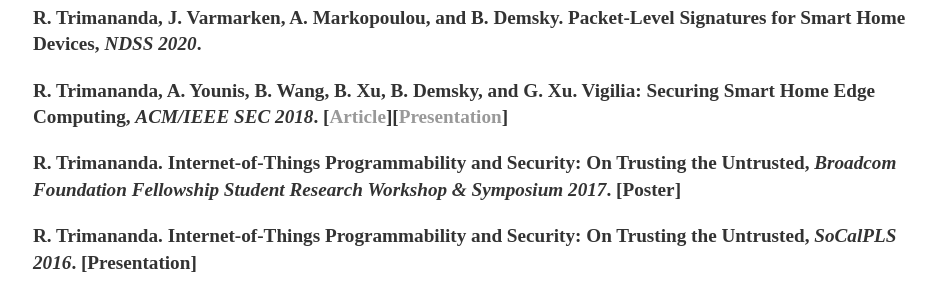
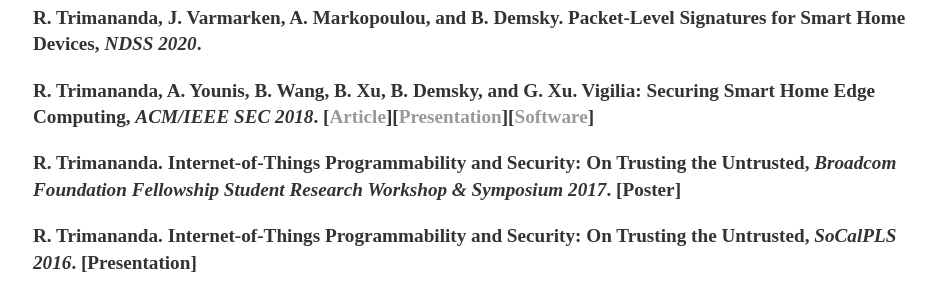
Before and after one commit to rtrimana/rahmaditrimananda.github.io, a Jekyll site: the page built from publications/index.html, in a window 1280 px wide. Shown: the part 214-514 px from the top of the page, without its empty margins (159-1095 px from the left). Built offline with Jekyll 4.4.1, drawn with Linux system fonts in a browser that asks for light colours.

Commit message:
Update index.html

```diff
--- a/publications/index.html
+++ b/publications/index.html
@@ -10,7 +10,7 @@
 
 				<p><strong>R. Trimananda, J. Varmarken, A. Markopoulou, and B. Demsky. Packet-Level Signatures for Smart Home Devices, <em>NDSS 2020</em>.
 
-				<p><strong>R. Trimananda, A. Younis, B. Wang, B. Xu, B. Demsky, and G. Xu</strong>. Vigilia: Securing Smart Home Edge Computing, <em>ACM/IEEE SEC 2018</em>. [<a href="http://acm-ieee-sec.org/2018/pdfs/SEC2018-5cLAs0rQH8wBym0gnRmRKv/4FZwa1ApsV8MKkPgOTwynk/6HTCKzCT9xe2JbK6f8SqMY.pdf" target="_blank">Article</a>][<a href="http://plrg.eecs.uci.edu/wordpress/wp-content/uploads/2018/10/SEC-2018-Rahmadi-Trimananda-final.pdf" target="_blank">Presentation</a>]
+				<p><strong>R. Trimananda, A. Younis, B. Wang, B. Xu, B. Demsky, and G. Xu</strong>. Vigilia: Securing Smart Home Edge Computing, <em>ACM/IEEE SEC 2018</em>. [<a href="http://acm-ieee-sec.org/2018/pdfs/SEC2018-5cLAs0rQH8wBym0gnRmRKv/4FZwa1ApsV8MKkPgOTwynk/6HTCKzCT9xe2JbK6f8SqMY.pdf" target="_blank">Article</a>][<a href="http://plrg.eecs.uci.edu/wordpress/wp-content/uploads/2018/10/SEC-2018-Rahmadi-Trimananda-final.pdf" target="_blank">Presentation</a>][<a href="http://plrg.ics.uci.edu/vigilia/" target="_blank">Software</a>]
 
 				<p><strong>R. Trimananda</strong>. Internet-of-Things Programmability and Security: On Trusting the Untrusted, <em>Broadcom Foundation Fellowship Student Research Workshop & Symposium 2017</em>. [Poster]
 
```
